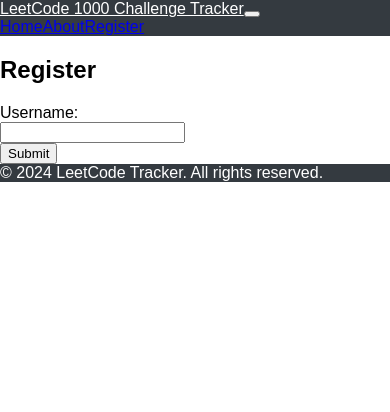
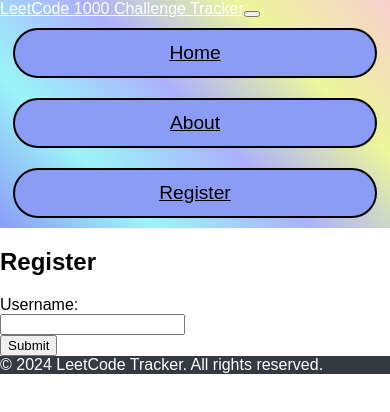
Before and after one commit to varangian-core/LeetCode1000Challenge, an Angular app: page /register in a window 390 px wide. Shown: the top 412 px of the page. Built offline with nearby package versions, Linux system fonts and the light colour scheme.

Commit message:
Add styles to navbar component

```diff
--- a/src/app/navbar/navbar.component.css
+++ b/src/app/navbar/navbar.component.css
@@ -0,0 +1,42 @@
+.navbar-custom {
+  background: linear-gradient(45deg, #8b9cf6, #9cf5f9, #abb1fd, #ecf69a, #f8cfcf); /* Diagonal gradient */
+}
+
+.navbar-custom .navbar-nav {
+  display: flex;
+  justify-content: space-around;
+  width: 100%;
+}
+
+.navbar-custom .nav-btn {
+  color: #000000;
+  background-color: #8b9cf6;
+  border: 2px solid #000000;
+  border-radius: 25px;
+  padding: 12px 24px;
+  font-size: 1.2em;
+  margin: 5px;
+  transition: background-color 0.3s, color 0.3s, border-color 0.3s;
+  flex-grow: 1;
+  text-align: center;
+  max-width: 60%;
+}
+
+.navbar-custom .nav-btn:hover {
+  background-color: #abb1fd;
+  color: #ffffff;
+  border-color: #ffffff;
+  text-decoration: none;
+}
+
+@media (max-width: 768px) {
+  .navbar-nav {
+    flex-direction: column;
+    align-items: center;
+  }
+  .navbar-custom .nav-btn {
+    width: 80%;
+    margin: 10px 0;
+    max-width: none;
+  }
+}
```
